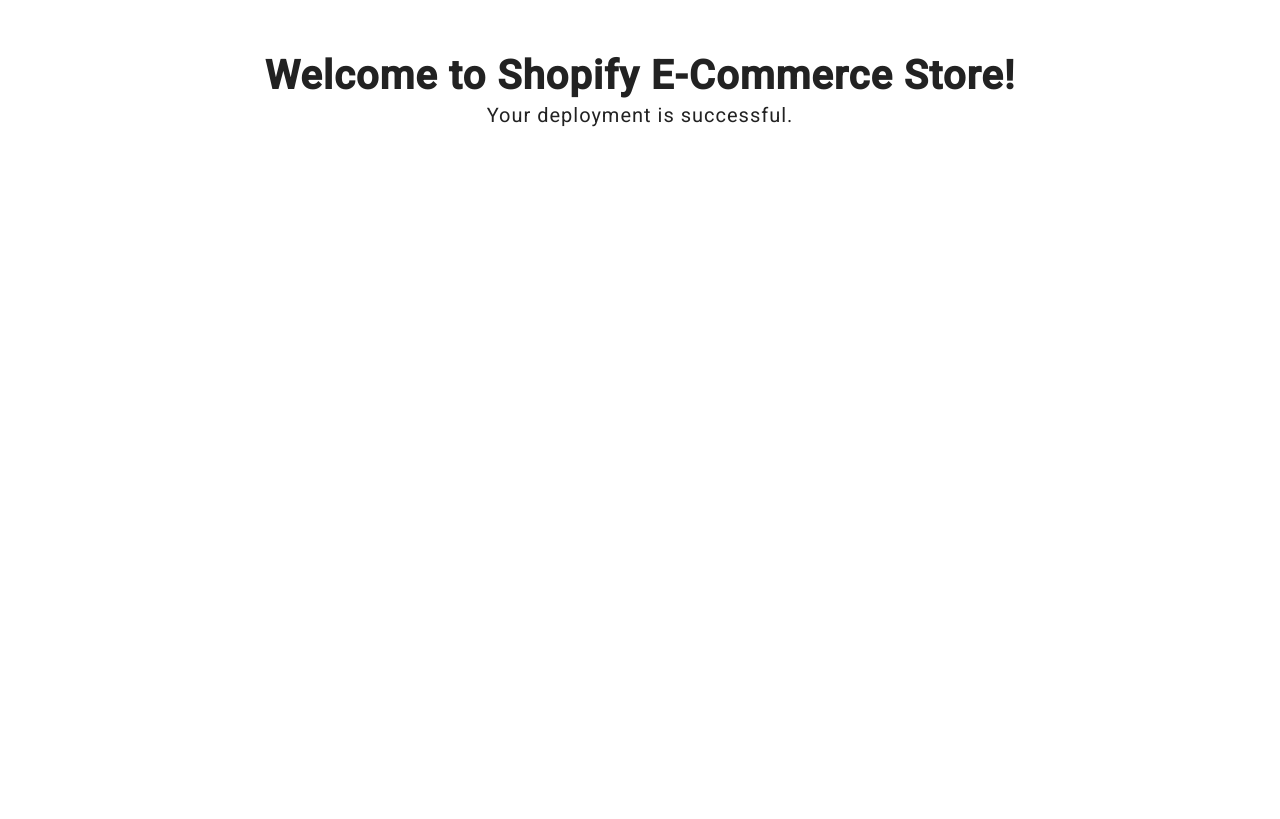
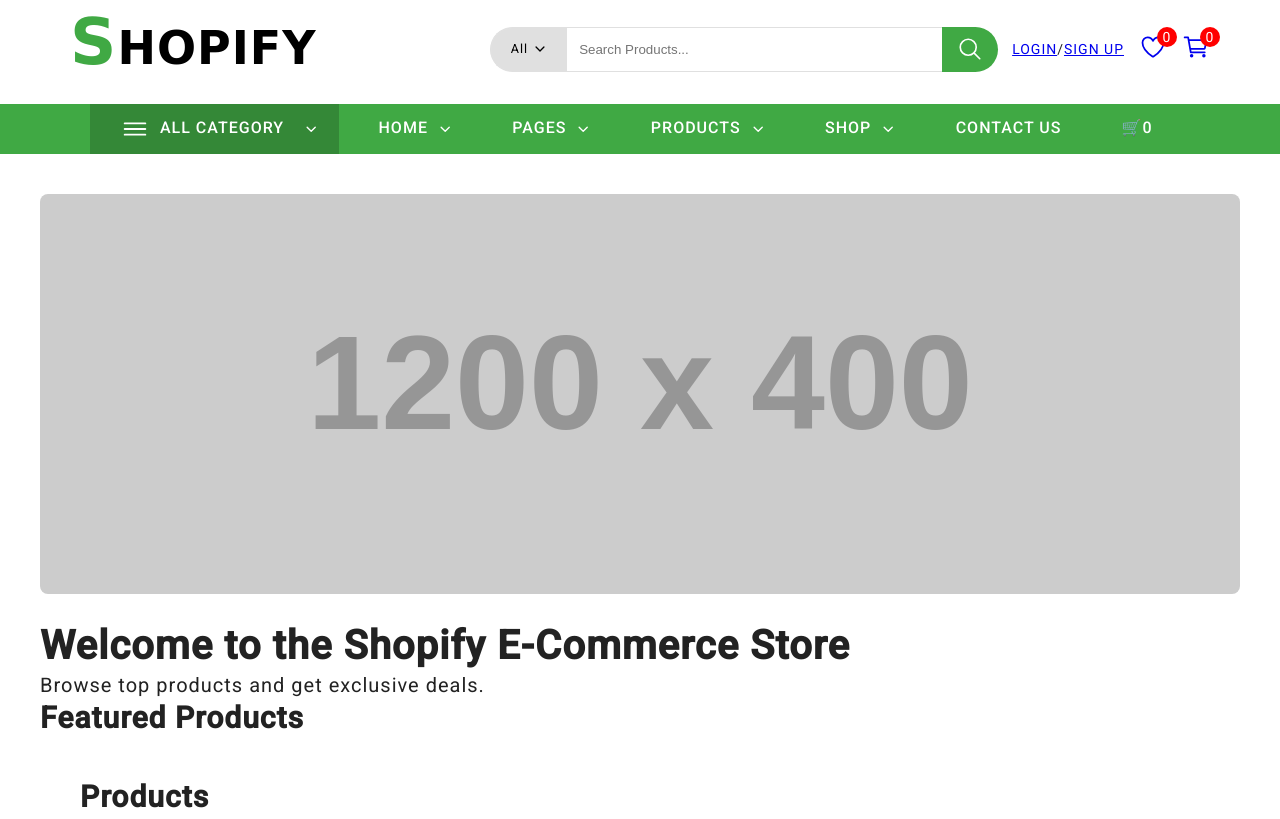
Before and after one commit to shivanshugarg2003/Shopify-E-Commerce, a React app: page public/index.html in a window 1280 px wide. Shown: the top 819 px of the page. Built offline with nearby package versions, Linux system fonts and the light colour scheme; placeholder pictures from the web are drawn by us; files whose address does not match are found by name; a web font is replaced by a local one.

Commit message:
Remove old root index.html

```diff
--- a/public/index.html
+++ b/public/index.html
@@ -1,22 +1,20 @@
 <!DOCTYPE html>
 <html lang="en">
   <head>
-  <meta charset="UTF-8" />
-  <meta name="viewport" content="width=device-width, initial-scale=1.0" />
-  <meta name="description" content="A stylish Shopify-inspired e-commerce store." />
-  <title>Shopify E-Commerce Store</title>
-  <link rel="icon" href="favicon.ico" />
+    <meta charset="utf-8" />
+    <link rel="icon" href="%PUBLIC_URL%/favicon.ico" />
+    <meta name="viewport" content="width=device-width, initial-scale=1" />
+    <meta name="theme-color" content="#000000" />
+    <meta name="description" content="Shopify E-Commerce App" />
+    <title>Shopify E-Commerce</title>
     <link
       href="https://fonts.googleapis.com/css2?family=Grenze+Gotisch:wght@500&family=Roboto:wght@100;300;400;500&display=swap"
       rel="stylesheet"
     />
-  <style>
-    body { font-family: 'Roboto', sans-serif; text-align: center; margin-top: 50px; }
-  </style>
   </head>
   <body>
-  <h1>Welcome to Shopify E-Commerce Store!</h1>
-  <p>Your deployment is successful.</p>
+    <noscript>You need to enable JavaScript to run this app.</noscript>
+    <div id="root"></div>
 
     <script type="module" src="https://unpkg.com/ionicons@5.1.2/dist/ionicons/ionicons.esm.js"></script>
     <script nomodule src="https://unpkg.com/ionicons@5.1.2/dist/ionicons/ionicons.js"></script>
```
Lines whose indentation alone changed are shown as unchanged.
